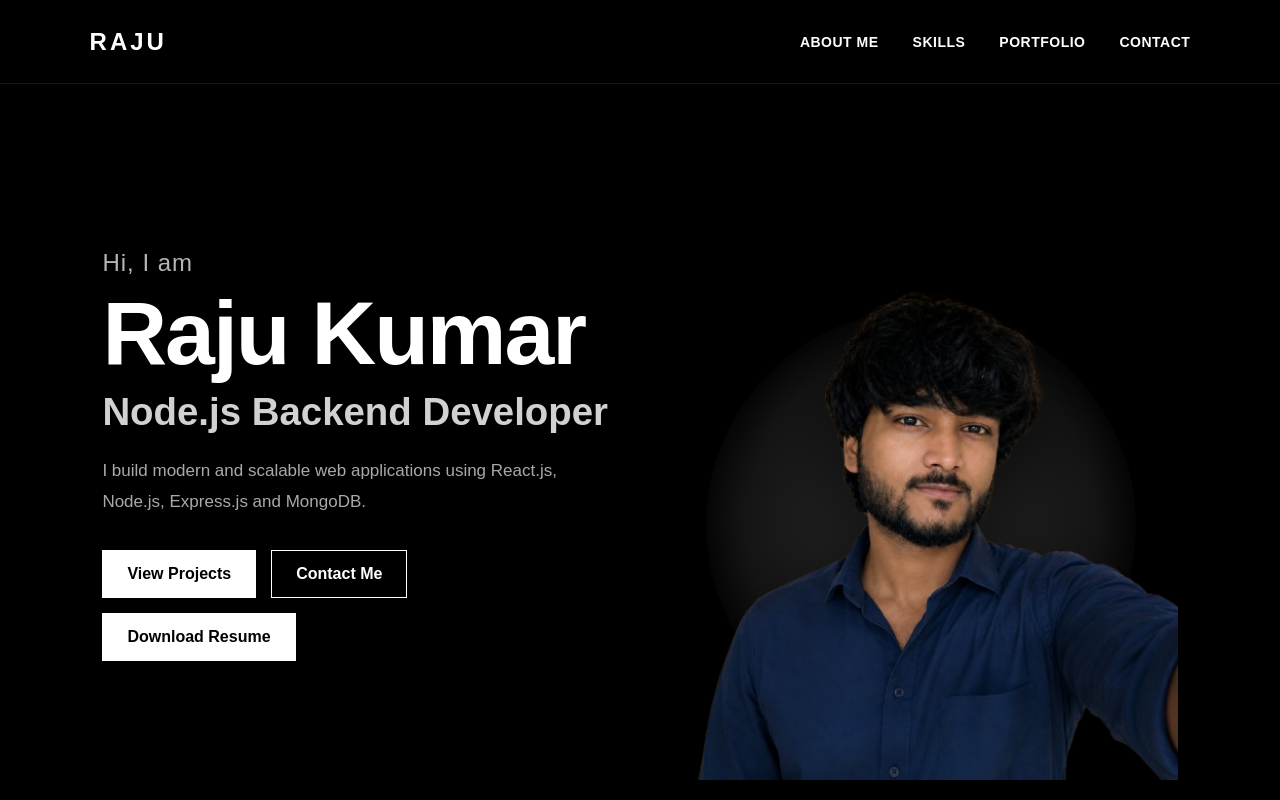
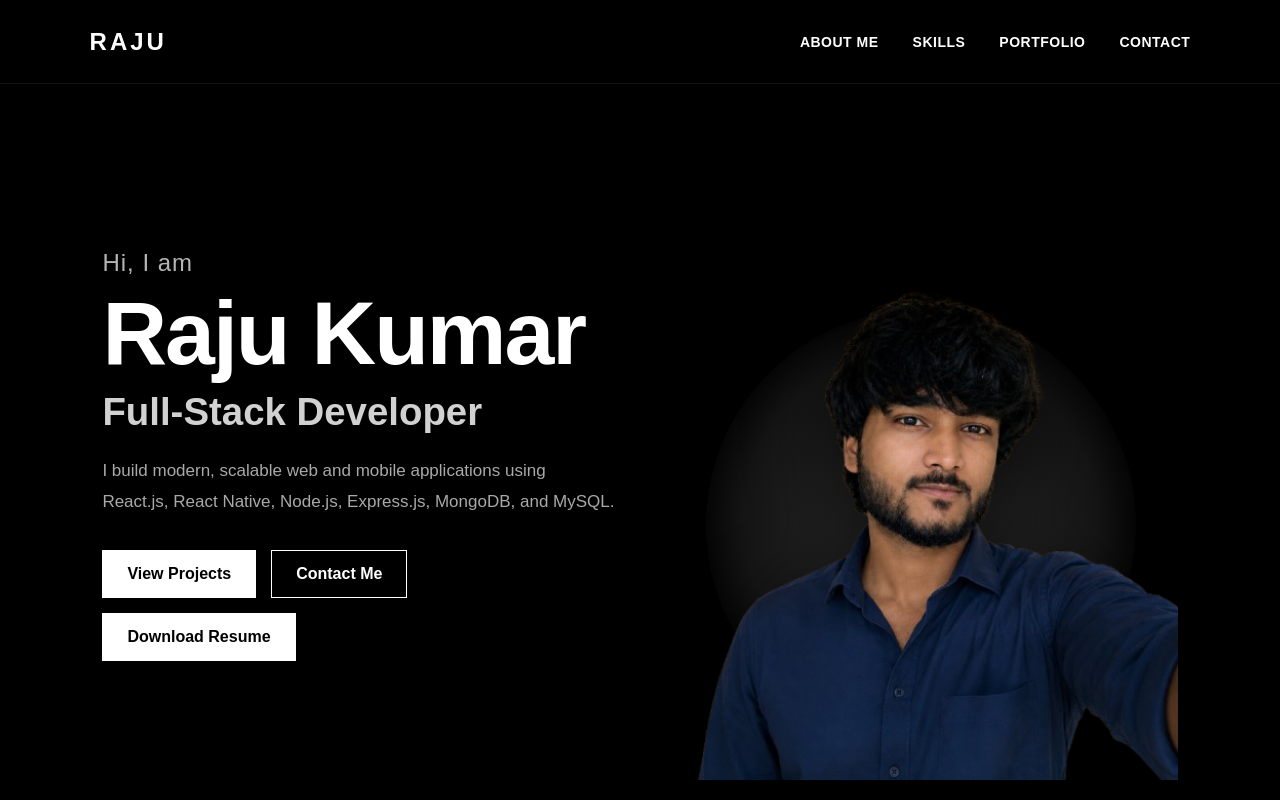
Before and after one commit to rajukr07/Raju-portfolio, a React (Vite) app: page / in a window 1280 px wide. Shown: the top 800 px of the page. Built offline with nearby package versions, Linux system fonts and the light colour scheme.

Commit message:
Update front section (role)

```diff
--- a/src/components/Hero/Hero.jsx
+++ b/src/components/Hero/Hero.jsx
@@ -9,11 +9,10 @@ function Hero() {
 
         <h1 className="hero__name">Raju Kumar</h1>
 
-        <h2 className="hero__role">Node.js Backend Developer</h2>
+        <h2 className="hero__role">Full-Stack Developer</h2>
 
         <p className="hero__description">
-          I build modern and scalable web applications using React.js,
-          Node.js, Express.js and MongoDB.
+          I build modern, scalable web and mobile applications using React.js, React Native, Node.js, Express.js, MongoDB, and MySQL.
         </p>
 
         <div className="hero__buttons">
```
